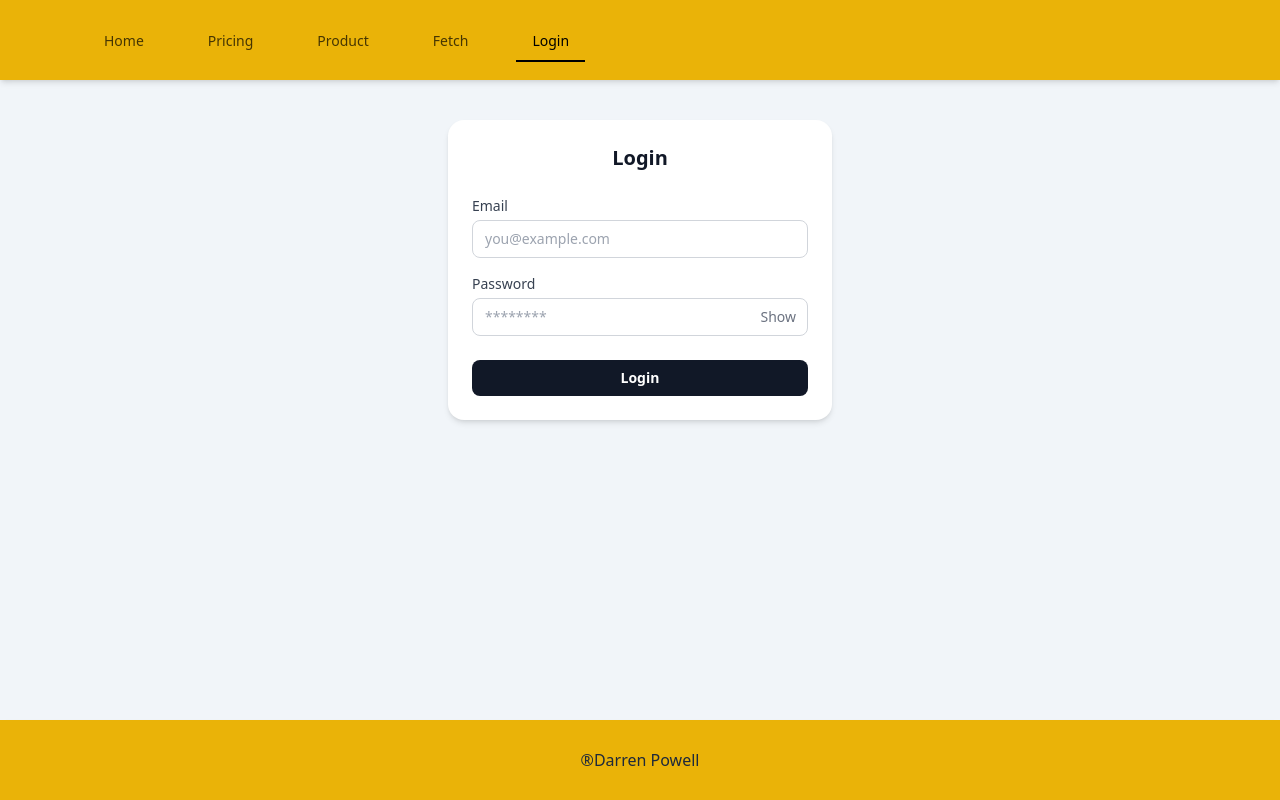
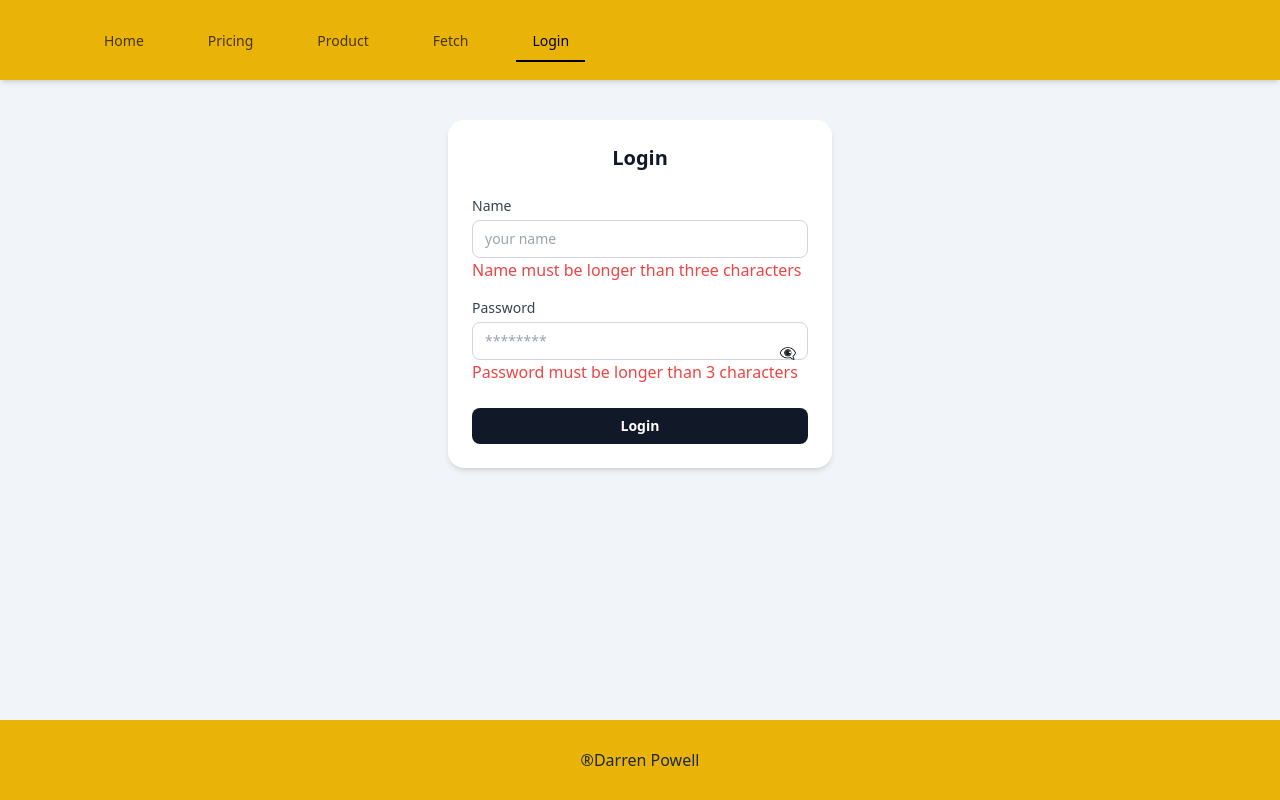
Before and after one commit to dpowell269/portfolio, a React (Vite) app: page /login in a window 1280 px wide. Built offline with nearby package versions, Linux system fonts and the light colour scheme.

Commit message:
add login form with validation.

```diff
--- a/src/pages/Login.tsx
+++ b/src/pages/Login.tsx
@@ -2,9 +2,23 @@ import { useState } from "react";
 
 export default function Login() {
   const [showPassword, setShowPassword] = useState(false);
+  const [name, setName] = useState<string>("");
+  const [password, setPassword] = useState<string>("");
+
+  function handleSubmit(e: React.FormEvent<HTMLFormElement>) {
+    e.preventDefault();
+    setName("");
+    setPassword("");
+    alert(`email: ${name}, password: ${password}`);
+  }
+
+  const isFormValid = name.length < 3 && password.length < 3;
 
   return (
-    <form className="mx-auto mt-10 w-full max-w-sm rounded-2xl bg-white p-6 shadow-md">
+    <form
+      onSubmit={handleSubmit}
+      className="mx-auto mt-10 w-full max-w-sm rounded-2xl bg-white p-6 shadow-md"
+    >
       <h1 className="mb-6 text-center text-xl font-semibold text-gray-900">
         Login
       </h1>
@@ -12,13 +26,20 @@ export default function Login() {
       {/* Email */}
       <div className="mb-4">
         <label className="mb-1 block text-sm font-medium text-gray-700">
-          Email
+          Name
         </label>
         <input
-          type="email"
-          placeholder="you@example.com"
+          value={name}
+          onChange={(e) => setName(e.target.value)}
+          type="text"
+          placeholder="your name"
           className="w-full rounded-lg border border-gray-300 px-3 py-2 text-sm text-gray-900 focus:border-gray-900 focus:outline-none focus:ring-1 focus:ring-gray-900"
         />
+        {name.length <= 3 && (
+          <p className="text-red-500">
+            Name must be longer than three characters
+          </p>
+        )}
       </div>
 
       {/* Password */}
@@ -29,10 +50,17 @@ export default function Login() {
 
         <div className="relative">
           <input
+            value={password}
+            onChange={(e) => setPassword(e.target.value)}
             type={showPassword ? "text" : "password"}
             placeholder="********"
             className="w-full rounded-lg border border-gray-300 px-3 py-2 pr-12 text-sm text-gray-900 focus:border-gray-900 focus:outline-none focus:ring-1 focus:ring-gray-900"
           />
+          {String(password).length <= 3 && (
+            <p className="text-red-500">
+              Password must be longer than 3 characters
+            </p>
+          )}
 
           <button
             type="button"
@@ -40,12 +68,13 @@ export default function Login() {
             aria-label={showPassword ? "Hide password" : "Show password"}
             className="absolute inset-y-0 right-3 flex items-center text-sm font-medium text-gray-500 hover:text-gray-900"
           >
-            {showPassword ? "Hide" : "Show"}
+            {showPassword ? "🫣" : "👁️‍🗨️"}
           </button>
         </div>
       </div>
 
       <button
+        disabled={isFormValid}
         type="submit"
         className="w-full rounded-lg bg-gray-900 px-4 py-2 text-sm font-semibold text-white transition hover:bg-gray-800 focus:outline-none focus:ring-2 focus:ring-gray-900 focus:ring-offset-2"
       >
```
